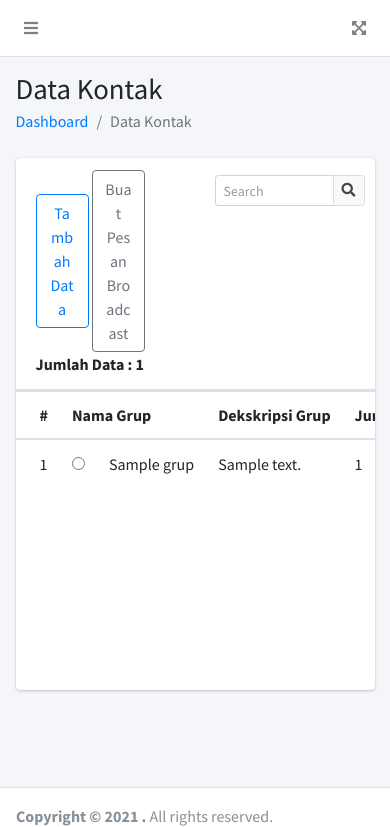
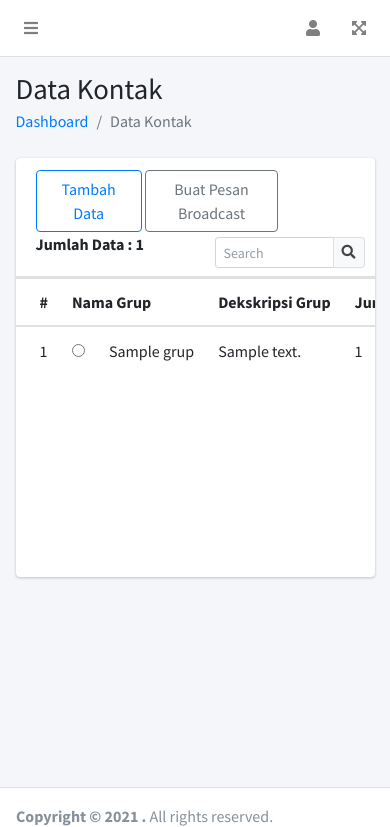
Before and after one commit to AdamFauziAhmad/TA-Broadcast-WhatsAPP-Humas-Polindra, a CodeIgniter app: page /database/grup in a window 390 px wide. Shown: the top 827 px of the page. Run offline with CodeIgniter, Linux system fonts and the light colour scheme; the visitor is signed in with stand-in values (Sample User, id 1); tables that the repository leaves empty or names only in its code hold one stand-in row (values such as "Sample post"); data that the repository does not hold is empty; some libraries are stand-ins or nearby versions.

Commit message:
rapihin dikit dan tambah user guide

```diff
--- a/application/config/database.php
+++ b/application/config/database.php
@@ -96,7 +96,7 @@ $db['default'] = array(
 );
 // $db['default'] = array(
 // 	'dsn'	=> '',
-// 	'hostname' => 'generatebcwa.mymovement.online',
+// 	'hostname' => 'localhost',
 // 	'username' => 'mymove_generatewabc',
 // 	'password' => 'generatewabc',
 // 	'database' => 'mymove_generate_wabc',
--- a/application/views/dashboard.php
+++ b/application/views/dashboard.php
@@ -41,7 +41,7 @@
                              <!-- /.card-header -->
                              <div class="card-body">
                                  <blockquote>
-                                     <p> Selamat datang <?php echo $this->session->userdata('nama_admin'); ?>, Semoga Anda Sehat selalu</br>Ini Adalah <b>Website Generator Script Whatsapp Broadcast Untuk Humas Polindra</b></br>Website Ini Digunakan Untuk Mengatur kontak Whatsapp dan Generate Pesan Broadcast Whatsapp dengan Script AHK(AutoHotKey). </br>Silahkan kelola website ini dengan baik. </p>
+                                     <p> Selamat datang <?php echo $this->session->userdata('nama_admin'); ?>, Semoga Anda Sehat selalu</br>Ini Adalah <b>Website Generator Script Whatsapp Broadcast Untuk Humas Polindra</b></br>Website Ini Digunakan Untuk Mengatur kontak Whatsapp dan Generate Pesan Broadcast Whatsapp dengan Script AHK(AutoHotKey). </br>Silahkan kelola website ini dengan baik. <a href="<?php echo base_url();  ?>assets/file/userguide/User Guide Aplikasi.docx" download>Download user guide disini</a> </p>
 
                                  </blockquote>
                              </div>
--- a/application/views/grup/V_grup.php
+++ b/application/views/grup/V_grup.php
@@ -28,9 +28,9 @@
 
                              <!-- <a href="#" class="btn btn-block bg-gradient-primary" style="width: 20%; display: inline;" data-toggle="modal" data-target="#addNewModal">Tambah Data</a>
                              <a href="#" class="btn btn-block bg-gradient-secondary" style="width: 20%; display: inline;" data-toggle="modal" data-target="#newBCWA">Buat Pesan Broadcast</a> -->
-                             <button data-toggle="modal" data-target="#addNewModal" type="button" class="btn btn-inline btn-outline-primary col-2">Tambah Data</button>
+                             <button data-toggle="modal" data-target="#addNewModal" type="button" class="btn btn-inline btn-outline-primary col-lg-2 col-4 col-sm-3">Tambah Data</button>
                              <!-- <button form="kontak-checkbox" type="submit" class="btn btn-block bg-gradient-secondary" style="width: 20%; display: inline; margin-bottom: 5px;">Buat Pesan Broadcast</button> -->
-                             <button form="kontak-checkbox" type="submit" class="btn btn-inline btn-outline-secondary col-2">Buat Pesan Broadcast</button>
+                             <button form="kontak-checkbox" type="submit" class="btn btn-inline btn-outline-secondary col-lg-2 col-5 col-sm-3">Buat Pesan Broadcast</button>
 
                              <div class="card-tools">
                                  <form action="<?php echo site_url('grup'); ?>" method="get">
--- a/application/views/kontak/V_kontakwa.php
+++ b/application/views/kontak/V_kontakwa.php
@@ -42,7 +42,7 @@
 
 
                              <!-- <button data-toggle="modal" data-target="#addNewModal" type="button" class="btn btn-block bg-gradient-primary" style="width: 20%; display: inline;">Tambah Data</button> -->
-                             <button form="kontak-checkbox" type="submit" class="btn btn-inline btn-outline-secondary col-2">Buat Pesan Broadcast</button>
+                             <button form="kontak-checkbox" type="submit" class="btn btn-inline btn-outline-secondary col-lg-2 col-6 col-sm-3">Buat Pesan Broadcast</button>
 
 
                              <div class="card-tools">
--- a/application/views/pesan/V_buat_pesan.php
+++ b/application/views/pesan/V_buat_pesan.php
@@ -94,7 +94,9 @@
                              <?php } else { ?>
                                  <a href="<?php echo base_url('grup')  ?>" class="btn btn-block bg-gradient-danger col-6" style="display: inline; ">kembali</a>
                              <?php  } ?>
-                             <button form="buat-pesan" type="submit" class="btn btn-primary col-1">Simpan</button>
+
+                             <button form="buat-pesan" type="submit" class="btn btn-primary col-lg-1 col-3 col-sm-3  ">Simpan</button>
+
                          </div>
 
                      </div>
--- a/application/views/template/navbar.php
+++ b/application/views/template/navbar.php
@@ -28,6 +28,7 @@
 
         <li class="nav-item dropdown user-menu">
             <a href="#" class="nav-link dropdown-toggle" data-toggle="dropdown">
+                <i class="fas fa-user"></i>
                 <!-- <img src="../../dist/img/user2-160x160.jpg" class="user-image img-circle elevation-2" alt="User Image"> -->
                 <span class="d-none d-md-inline"><?php echo ucwords($this->session->userdata('nama_admin')); ?></span>
             </a>
--- a/application/views/template/sidebar.php
+++ b/application/views/template/sidebar.php
@@ -14,8 +14,8 @@
                 <!-- <img src="../../dist/img/user2-160x160.jpg" class="img-circle elevation-2" alt="User Image"> -->
             </div>
             <div class="info">
-                <a href="#" class="d-block"> <i class="nav-icon fas fa-user"></i> <?php echo ucwords($this->session->userdata('nama_admin')); ?> <?php //echo ucwords($this->session->userdata('role'));
-                                                                                                                                                    ?>
+                <a class="d-block"> <i class="nav-icon fas fa-user"></i> <?php echo ucwords($this->session->userdata('nama_admin')); ?> <?php //echo ucwords($this->session->userdata('role'));
+                                                                                                                                        ?>
 
             </div>
         </div>
--- a/application/views/user/V_admin.php
+++ b/application/views/user/V_admin.php
@@ -30,7 +30,7 @@
 
                              <!-- <button data-toggle="modal" data-target="#addNewModal" type="button" class="btn btn-inline btn-outline-primary col-2">Tambah Data</button> -->
                              <form action="<?php echo base_url('admin/form_tambah')  ?>">
-                                 <button type="submit" class="btn btn-inline btn-outline-primary col-2">Tambah Data</button>
+                                 <button type="submit" class="btn btn-inline btn-outline-primary col-lg-2 col-6 col-sm-3">Tambah Data</button>
                              </form>
 
 
```
Also changed, not shown: 2 other files.
